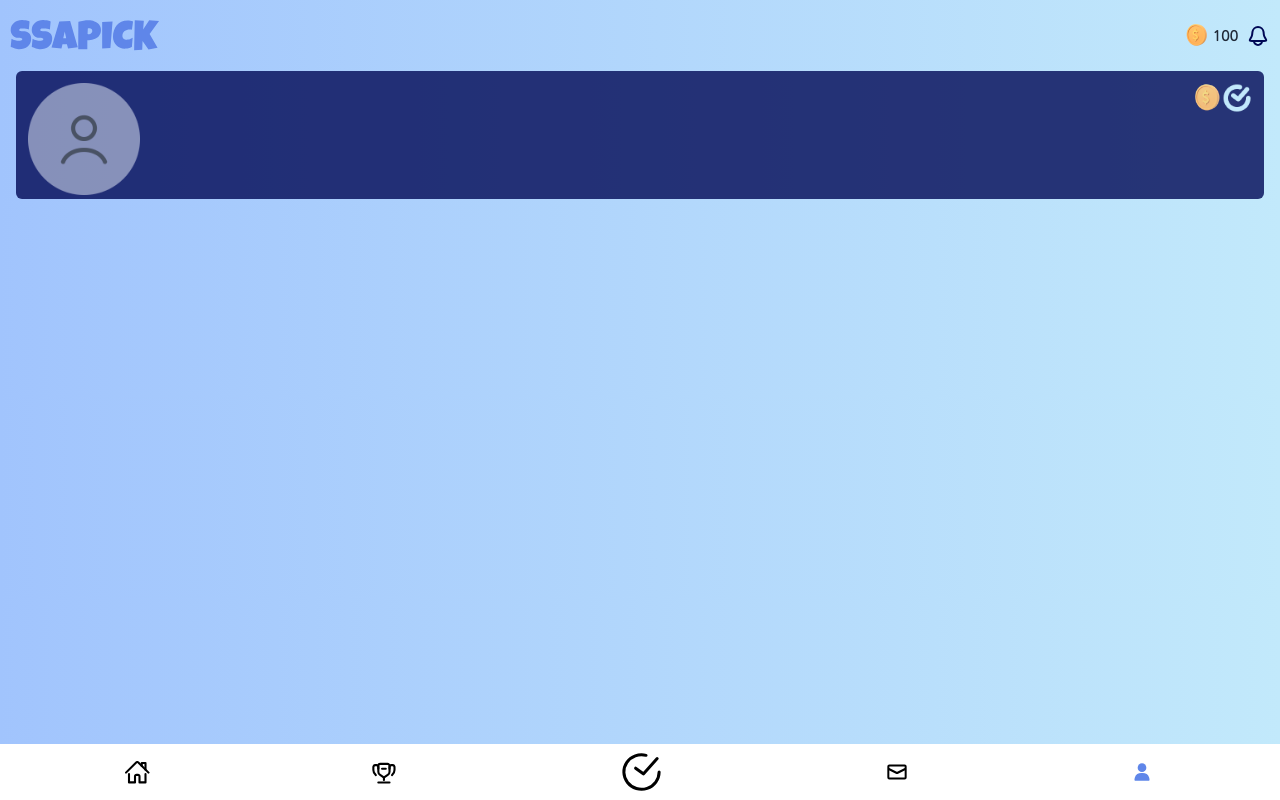
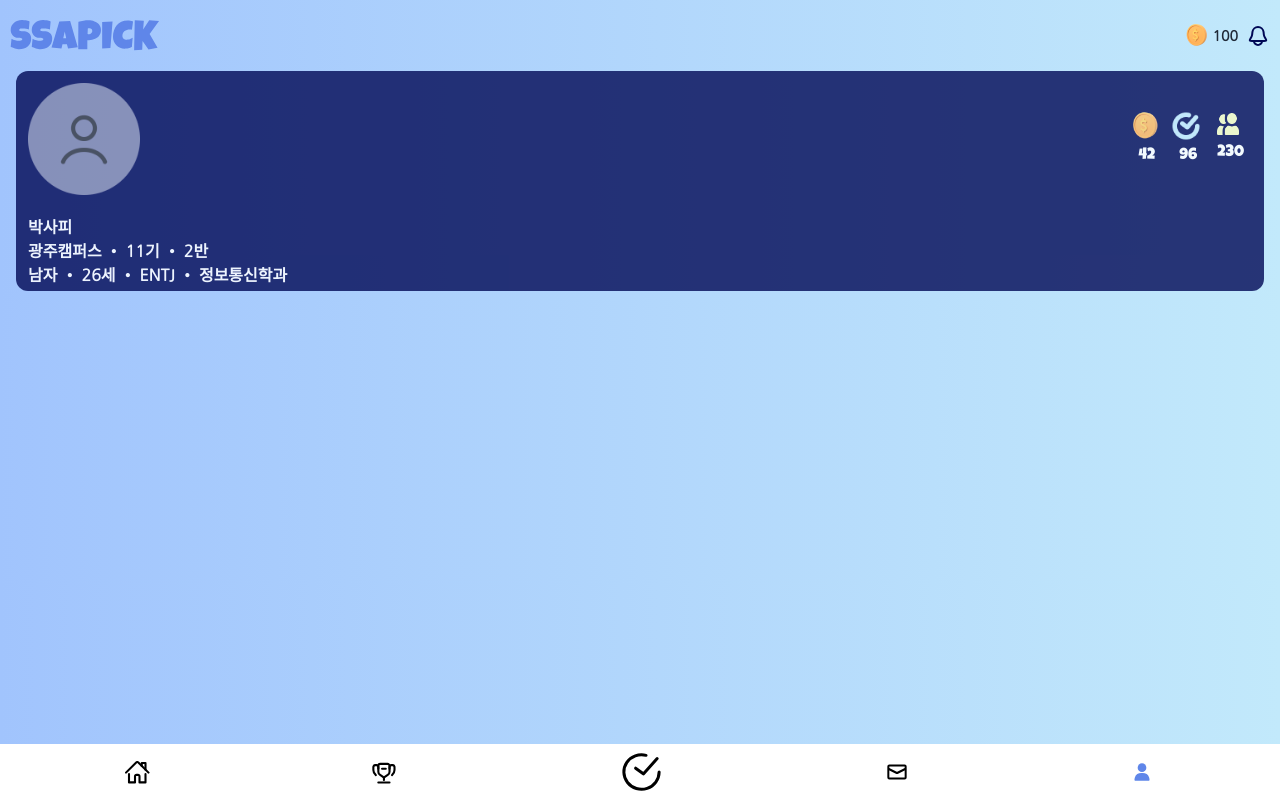
Before and after one commit to rlaehdud1002/SSAPICK, a React (Create React App) app: page /profile in a window 1280 px wide. Built offline with nearby package versions, Linux system fonts and the light colour scheme.

Commit message:
[FEAT] todo merge

```diff
--- /dev/null
+++ b/src/icons/FriendIcon.tsx
@@ -0,0 +1,17 @@
+interface FriendIconProps {
+  width: number;
+  height: number;
+}
+
+const FriendIcon = ({width,height}:FriendIconProps) => {
+  return (
+    <img
+    width={width}
+    height={height}
+    src="/icons/Friend.png"
+    alt="friend"
+  />
+  )
+}
+
+export default FriendIcon;
--- a/src/pages/Profile.tsx
+++ b/src/pages/Profile.tsx
@@ -1,18 +1,36 @@
 import CoinIcon from "icons/CoinIcon";
+import FriendIcon from "icons/FriendIcon";
 import ProfilePickIcon from "icons/ProfilePickIcon";
 
 const Profile = () => {
   return (
     <div
       style={{ backgroundColor: '#000855', opacity: '80%' }}
-      className="text-white mx-4 rounded-md p-3 pb-1">
+      className="text-white mx-4 rounded-xl p-3 pb-1">
       <div className="flex justify-between">
         <img className="w-28 h-28" src="icons/Profile.png" alt="profile" />
-        <div className="flex">
+        <div className="flex items-center">
+          <div className="mx-1">
           <CoinIcon width={30} height={30} />
+          <span className="luckiest_guy mx-2">42</span>
+          </div>
+          <div className="mx-1">
           <ProfilePickIcon width={30} height={30} />
+          <span className="luckiest_guy mx-2">96</span>
+          </div>
+          <div className="mx-2">
+          <FriendIcon width={22} height={22}/>
+          <div className="luckiest_guy mt-1.5">230</div>
+          </div>
         </div>
-      </div>
+        </div>
+
+        <div>
+        <h2 className="mt-5">박사피</h2>
+        <div>광주캠퍼스 • 11기 • 2반</div>
+        <div>남자 • 26세 •  ENTJ • 정보통신학과</div>
+        </div>
+
     </div>
   );
 };
```
Also changed, not shown: public/icons/Friend.png (added).
